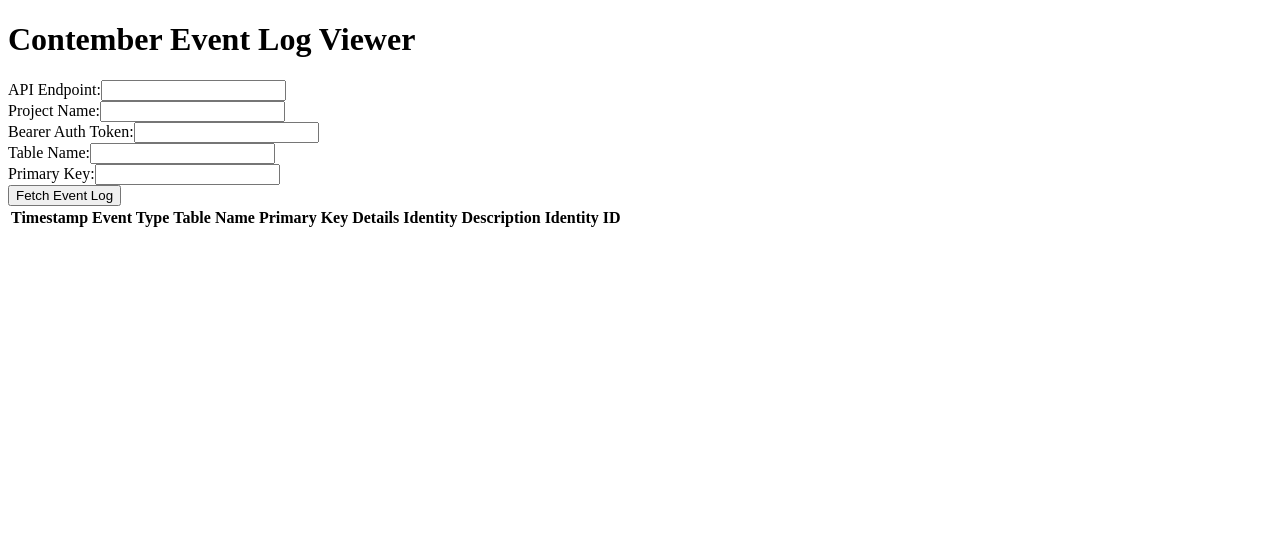
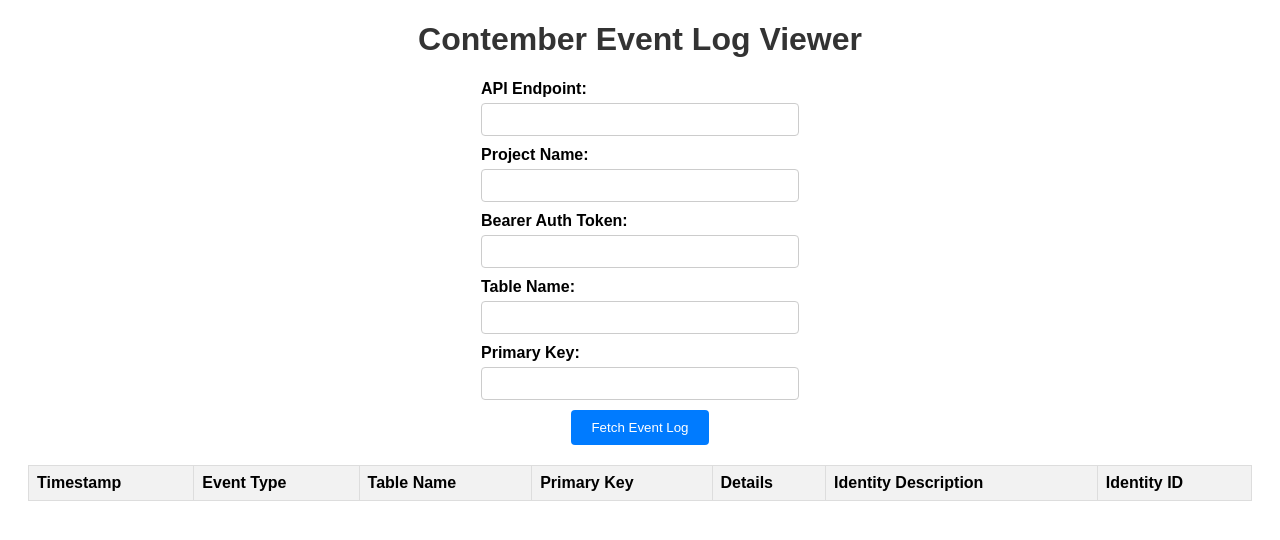
Before and after one commit to VojtaStanek/contember-event-log-viewer, a React (Create React App) app: page / in a window 1280 px wide. Shown: the top 540 px of the page. Built offline with nearby package versions, Linux system fonts and the light colour scheme; the HTML template or start-up script is replaced by a standard one.

Commit message:
Add styling for App and EventLog components with CSS files

```diff
--- /dev/null
+++ b/src/App.css
@@ -0,0 +1,47 @@
+
+.app-container {
+  font-family: Arial, sans-serif;
+  margin: 20px;
+}
+
+h1 {
+  text-align: center;
+  color: #333;
+}
+
+.form-container {
+  display: flex;
+  flex-direction: column;
+  align-items: center;
+  margin-bottom: 20px;
+}
+
+.form-group {
+  margin-bottom: 10px;
+}
+
+label {
+  display: block;
+  margin-bottom: 5px;
+  font-weight: bold;
+}
+
+input {
+  padding: 8px;
+  width: 300px;
+  border: 1px solid #ccc;
+  border-radius: 4px;
+}
+
+.submit-button {
+  padding: 10px 20px;
+  background-color: #007bff;
+  color: white;
+  border: none;
+  border-radius: 4px;
+  cursor: pointer;
+}
+
+.submit-button:hover {
+  background-color: #0056b3;
+}
--- a/src/App.js
+++ b/src/App.js
@@ -1,5 +1,6 @@
 import React, { useState, useEffect } from 'react';
 import EventLog from './EventLog';
+import './App.css'; // Import the CSS file for styling
 
 const App = () => {
   const [apiEndpoint, setApiEndpoint] = useState('');
@@ -78,30 +79,30 @@ const App = () => {
   };
 
   return (
-    <div>
+    <div className="app-container">
       <h1>Contember Event Log Viewer</h1>
-      <form onSubmit={handleSubmit}>
-        <div>
+      <form onSubmit={handleSubmit} className="form-container">
+        <div className="form-group">
           <label>API Endpoint:</label>
           <input type="text" value={apiEndpoint} onChange={(e) => setApiEndpoint(e.target.value)} />
         </div>
-        <div>
+        <div className="form-group">
           <label>Project Name:</label>
           <input type="text" value={projectName} onChange={(e) => setProjectName(e.target.value)} />
         </div>
-        <div>
+        <div className="form-group">
           <label>Bearer Auth Token:</label>
           <input type="text" value={authToken} onChange={(e) => setAuthToken(e.target.value)} />
         </div>
-        <div>
+        <div className="form-group">
           <label>Table Name:</label>
           <input type="text" value={tableName} onChange={(e) => setTableName(e.target.value)} />
         </div>
-        <div>
+        <div className="form-group">
           <label>Primary Key:</label>
           <input type="text" value={primaryKey} onChange={(e) => setPrimaryKey(e.target.value)} />
         </div>
-        <button type="submit">Fetch Event Log</button>
+        <button type="submit" className="submit-button">Fetch Event Log</button>
       </form>
       <EventLog data={eventLogData} />
     </div>
--- /dev/null
+++ b/src/EventLog.css
@@ -0,0 +1,24 @@
+
+.event-log-table {
+  width: 100%;
+  border-collapse: collapse;
+  margin-top: 20px;
+}
+
+.event-log-table th, .event-log-table td {
+  border: 1px solid #ddd;
+  padding: 8px;
+}
+
+.event-log-table th {
+  background-color: #f2f2f2;
+  text-align: left;
+}
+
+.event-log-table tr:nth-child(even) {
+  background-color: #f9f9f9;
+}
+
+.event-log-table tr:hover {
+  background-color: #ddd;
+}
--- a/src/EventLog.js
+++ b/src/EventLog.js
@@ -1,8 +1,9 @@
 import React from 'react';
+import './EventLog.css'; // Import the CSS file for styling
 
 const EventLog = ({ data }) => {
   return (
-    <table>
+    <table className="event-log-table">
       <thead>
         <tr>
           <th>Timestamp</th>
```
